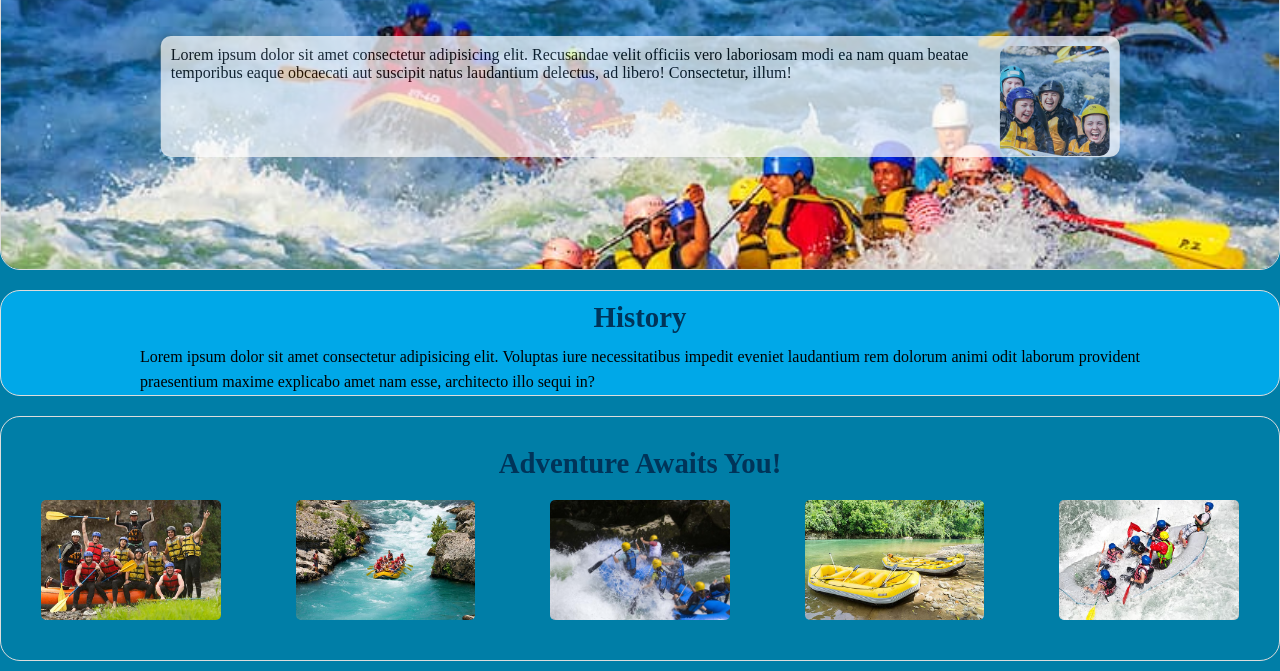
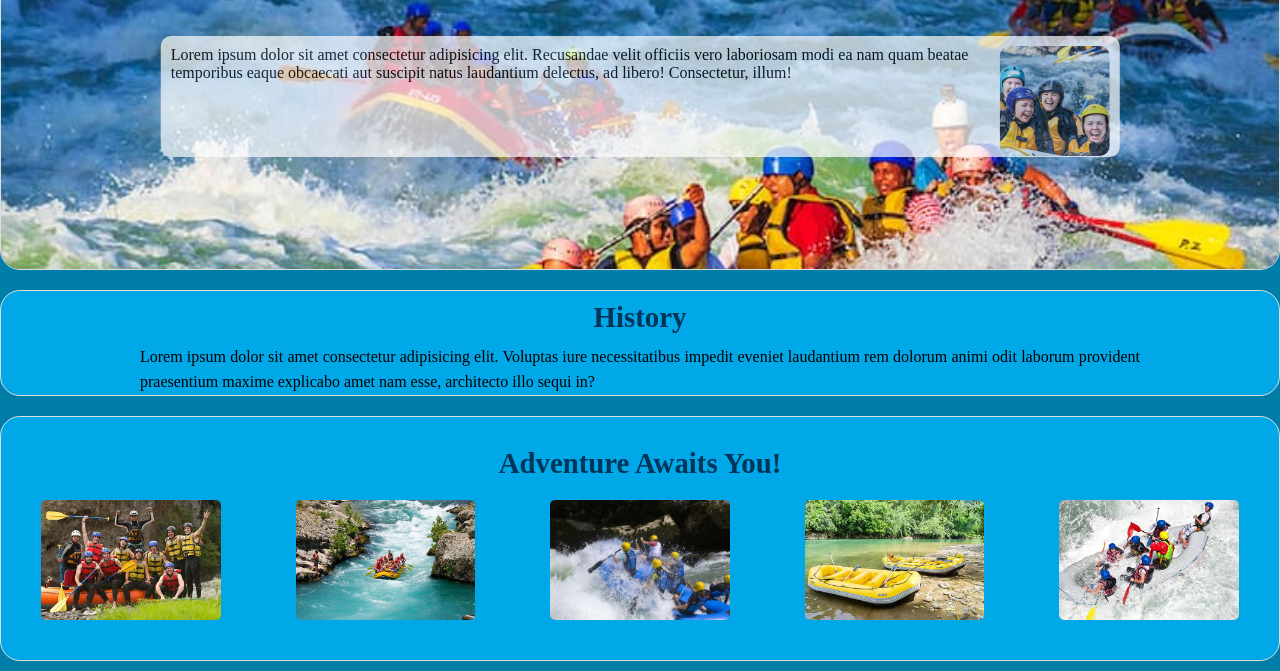
Before and after one commit to brauliovilla/wdd130, a plain HTML site: page wwr/about.html in a window 1280 px wide. Shown: the part 220-891 px from the top of the page. Drawn offline with Linux system fonts and the light colour scheme.

Commit message:
contrast

```diff
--- a/wwr/styles/rafting.css
+++ b/wwr/styles/rafting.css
@@ -51,7 +51,6 @@ header{
 }
 
 .flex a {
-    display: bloc;
 	color: navy;
 	padding: 20px;
 	text-decoration: none;
@@ -161,7 +160,7 @@ body {
 
     text-align: center;
     padding: 20px;
-    background-color: var(--accent1-color);
+    background-color: var(--primary-color);
     border: 1px solid #ddd;
     border-radius: 20px;
     margin: 10px 0;
```
